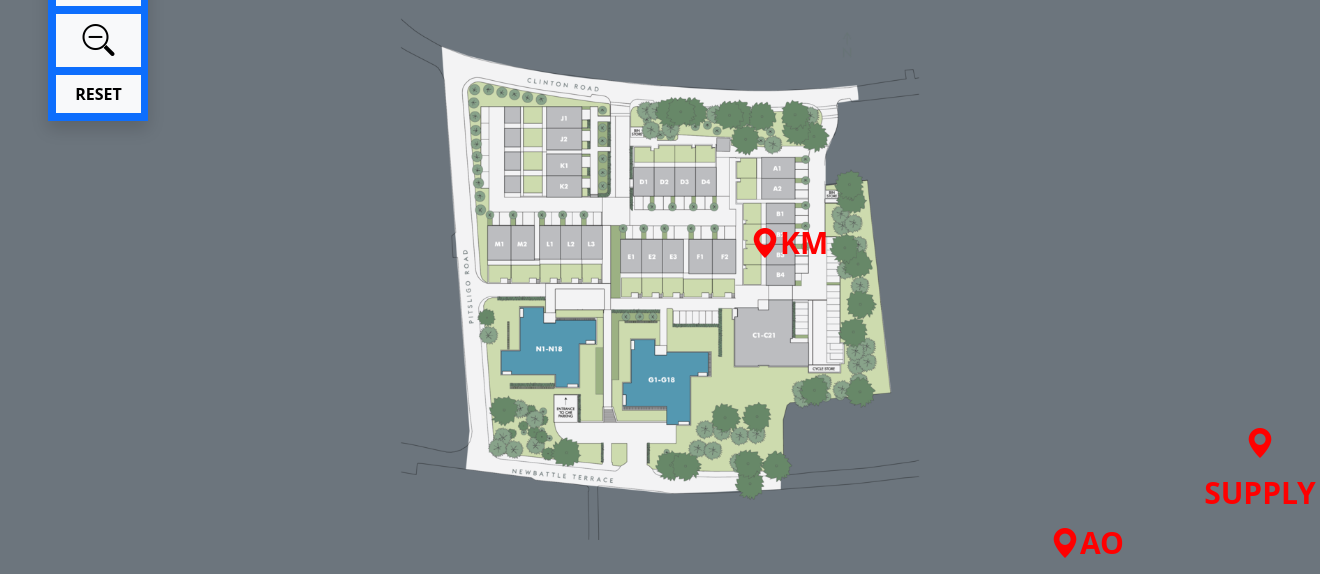
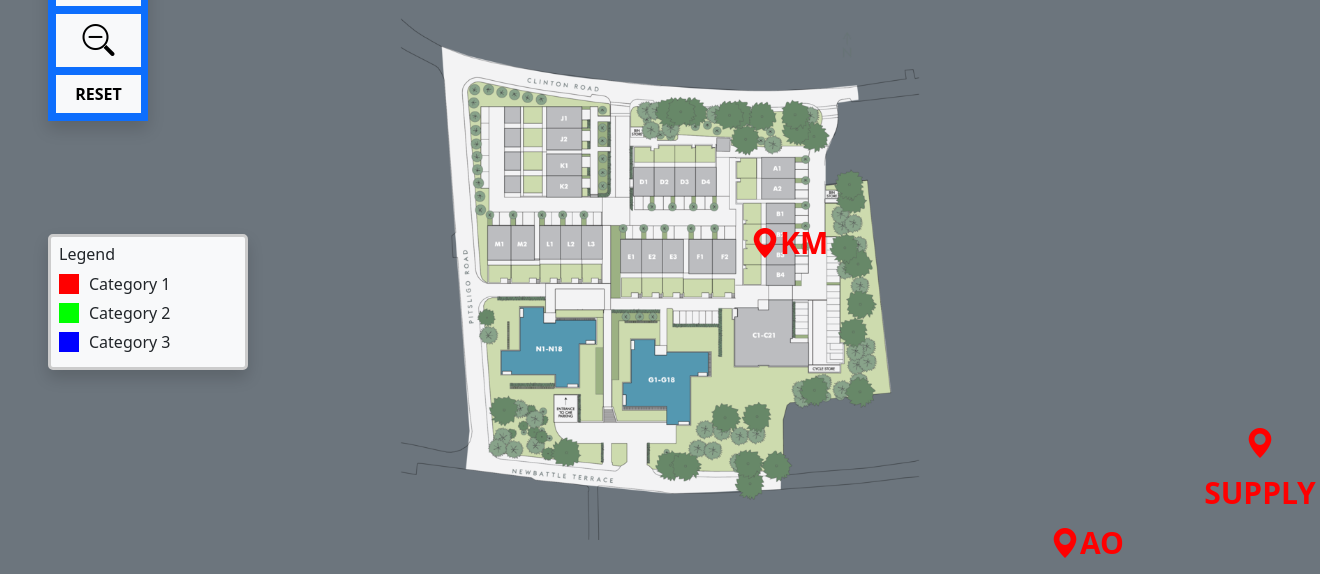
Before and after one commit to renzycode/building-location-navigator, a PHP site: page / in a window 1320 px wide. Shown: the part 382-956 px from the top of the page. Run offline with PHP 8.4, Linux system fonts and the light colour scheme.

Commit message:
kapulo nga commit :<

```diff
--- a/vanilla_code/index.php
+++ b/vanilla_code/index.php
@@ -54,6 +54,53 @@
         top: 900px;
         left: 1050px;
     }
+
+
+
+    .legend {
+  width: 200px;
+  padding: 2px;
+  border: 3px solid #ccc;
+  border-radius: 5px;
+
+}
+
+.legend h3 {
+  font-size: 16px;
+  margin-top: 0;
+}
+
+.legend ul {
+  list-style: none;
+  padding: 0;
+  margin: 0;
+}
+
+.legend li {
+  display: flex;
+  align-items: center;
+  margin-bottom: 5px;
+}
+
+.legend .square {
+  width: 20px;
+  height: 20px;
+  margin-right: 10px;
+
+}
+
+.legend .square-1 {
+  background-color: #f00;
+}
+
+.legend .square-2 {
+  background-color: #0f0;
+}
+
+.legend .square-3 {
+  background-color: #00f;
+}
+
     </style>
 </head>
 
@@ -112,7 +159,20 @@
         </button>
         <button class="btn btn-light rounded-0" style="width: 85px;" onclick="reset()"> <strong>RESET</strong>
             <br></button>
+
     </div>
+
+    <div class="legend fixed-bottom m-5 p-2 bg-light shadow">
+  <h3>Legend</h3>
+  <ul>
+    <li><span class="square square-1"></span> <span>Category 1</span></li>
+    <li><span class="square square-2"></span> <span>Category 2</span></li>
+    <li><span class="square square-3"></span> <span>Category 3</span></li>
+  </ul>
+</div>
+
+
+
 
 
     <script>
```
